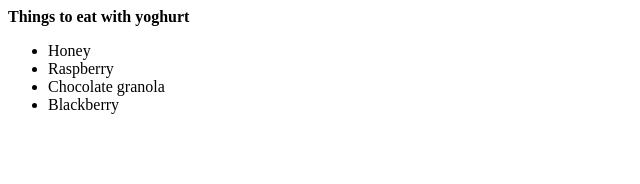
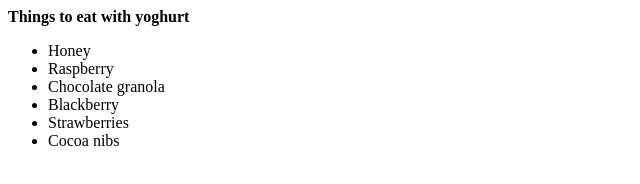
Before and after one commit to zuazor/code-first-intuit, a plain HTML site: page index.html in a window 1280 px wide. Shown: the whole page, without its empty margins (0-640 px from the left). Drawn offline with Linux system fonts and the light colour scheme.

Commit message:
Added things

```diff
--- a/index.html
+++ b/index.html
@@ -4,4 +4,6 @@
   <li>Raspberry</li>
   <li>Chocolate granola</li>
   <li>Blackberry</li>
+  <li>Strawberries</li>
+  <li>Cocoa nibs</li>
 </ul>
```
